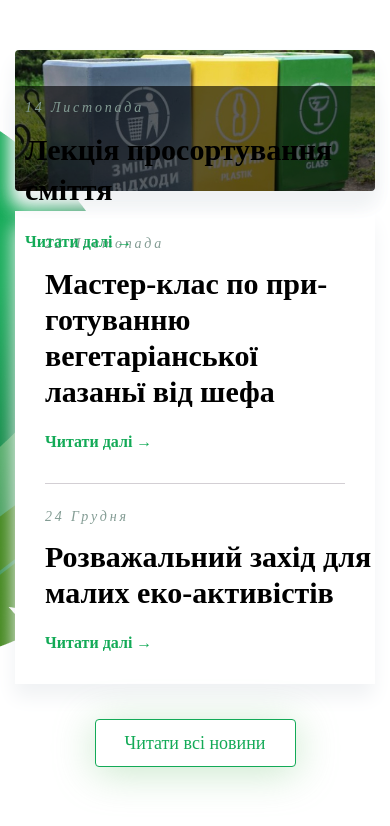
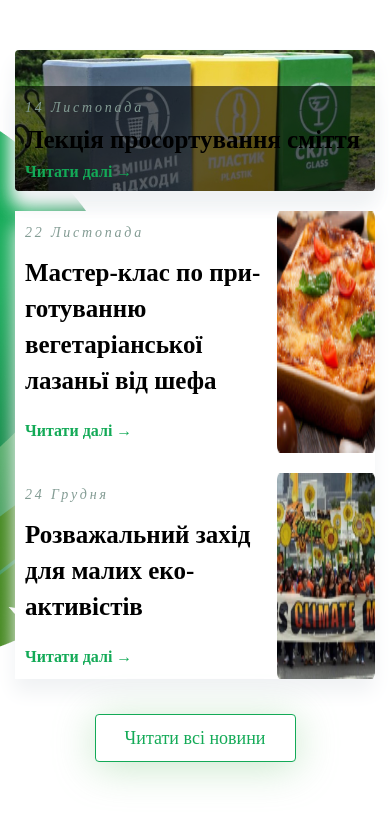
Before and after one commit to AndriyDarmits/eco-project, a plain HTML site: page index.html in a window 390 px wide. Shown: the part 2714-3540 px from the top of the page. Drawn offline with Linux system fonts and the light colour scheme.

Commit message:
fixed adaptive design

```diff
--- a/index.html
+++ b/index.html
@@ -127,6 +127,7 @@
                             </div>
                         </div>
                         <div class="ecoEvents__article-second">
+                           <div class="article__inner">
                                <div class="eco__article">
                                 <div class="ecoArticle__date">22 Листопада</div>
                                 <div class="ecoArticle__title eco__title-mod">Мастер-клас по при- <br>готуванню вегетаріанської<br> лазаньї від шефа</div>
@@ -134,7 +135,13 @@
                                     <a href="#">Читати далі &rarr;</a>
                                 </div>
                             </div>
+                            <div class="secondArticle__img">
+                                <img src="layout/img/events/Rectangle%20Copy.png" alt="">
+                            </div>
+                           </div>
+
                             <hr class="article__line">
+                            <div class="article__inner">
                                 <div class="eco__article">
                                     <div class="ecoArticle__date">24 Грудня</div>
                                     <div class="ecoArticle__title eco__title-mod">Розважальний захід для <br>малих еко-активістів</div>
@@ -142,6 +149,12 @@
                                         <a href="#">Читати далі &rarr;</a>
                                     </div>
                                 </div>
+                                <div class="secondArticle__img">
+                                <img src="layout/img/events/Rectangle%20Copy2.png" alt="">
+                            </div>
+
+                            </div>
+
                         </div>
                     </div><!--ecoEvents__article-->
                      <div class="readAll__article">
--- a/layout/style.css
+++ b/layout/style.css
@@ -444,7 +444,7 @@ html{
 .article__line{
    margin: 0 30px;
    border: 0;
-   height: 1px;
+   height: 3px;
    background: rgba(150, 141, 153, 0.42);
 }
 .readAll__article{
@@ -505,6 +505,10 @@ html{
 
 .events__bgbottom{
    top: 514px;
+}
+
+.secondArticle__img{
+    display: none;
 }
 
 
@@ -994,19 +998,62 @@ background:  rgba(19, 170, 87, 0.8);
 
     }
 
+    .eco__article.break >div{
+
+        margin: 0;
+    }
+    .eco__article{
+        padding: 10px 0 10px 10px;
+
+
+    }
+
+
     .ecoArticle__title{
         width: 100%;
-        font-size: 30px;
+        font-size: 25px;
 
     }
     .ecoArticle__title .title__break{
         display: none;
     }
-
+    .ecoArticle__title.eco__title-mod br{
+        display: none;
+    }
     .ecoEvents__article-second{
         width: 100%;
         border-top: 0;
         margin-top: 20px;
+    }
+
+    .ecoEvents__article-second hr{
+        display: none;
+    }
+
+    .secondArticle__img{
+        display: block;
+
+
+    }
+
+    .secondArticle__img img{
+        width: 98px;
+        height: 100%
+    }
+
+    .article__inner{
+        display: -webkit-flex;
+        display: -moz-flex;
+        display: -ms-flex;
+        display: -o-flex;
+        display: flex;
+        justify-content: space-between;
+        margin-bottom: 20px;
+
+    }
+
+    .article__inner:last-child{
+        margin-bottom: 0;
     }
 
 
```
Also changed, not shown: layout/img/events/Rectangle Copy.png (added), layout/img/events/Rectangle Copy2.png (added). Lines whose indentation alone changed are shown as unchanged.
